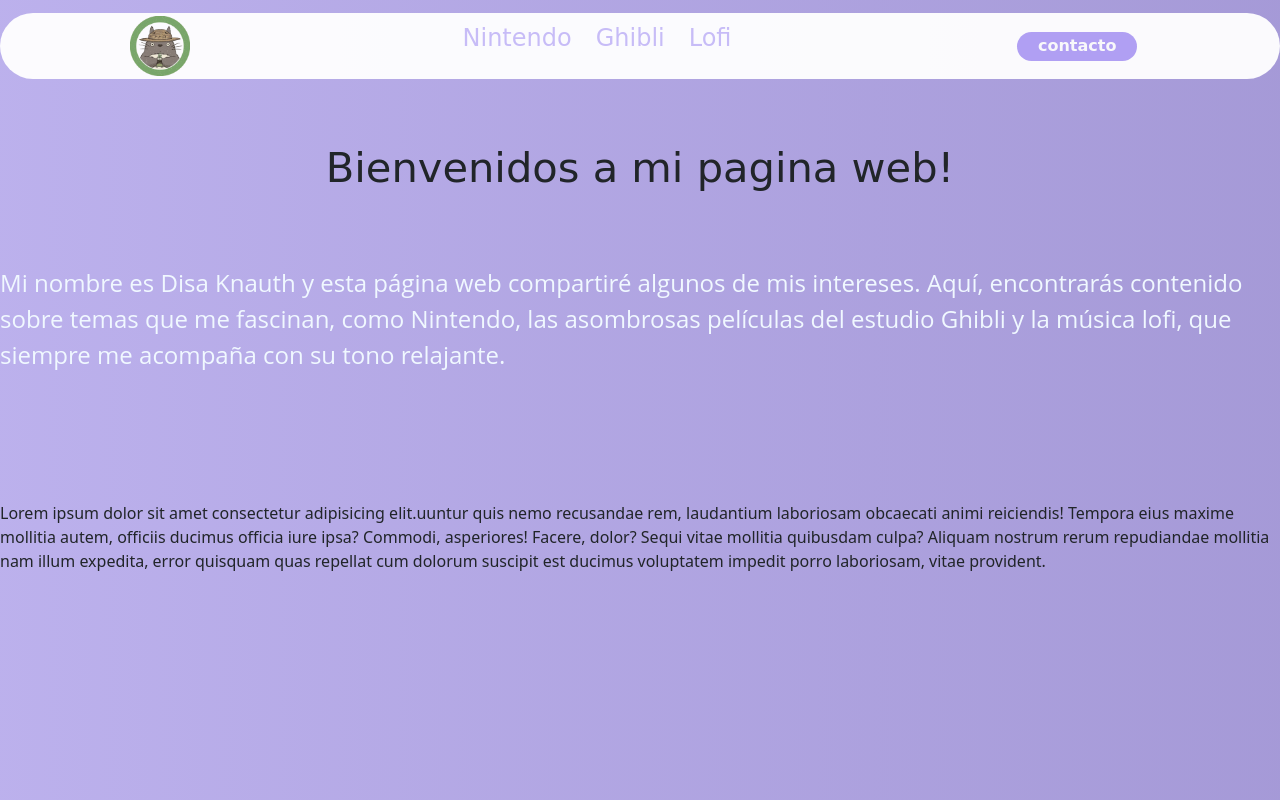
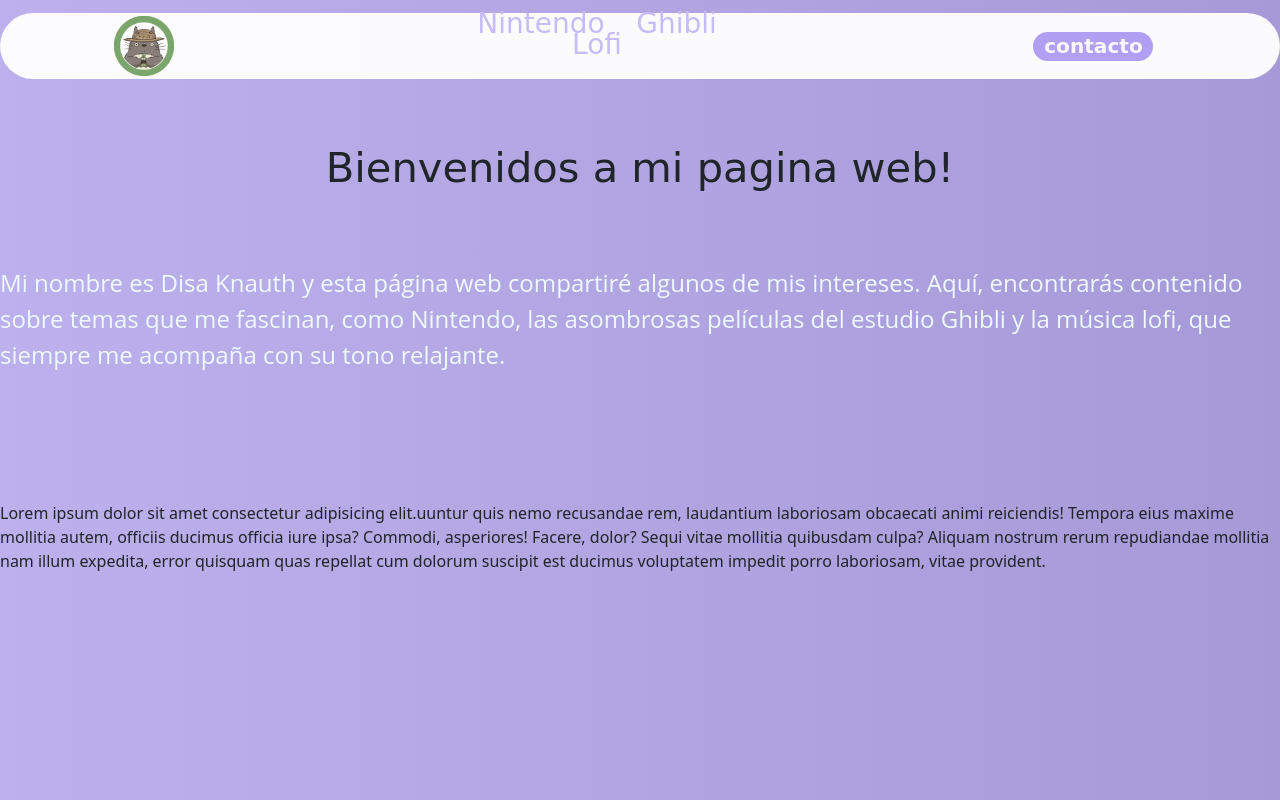
Before and after one commit to Disa11/cs50w-project0, a plain HTML site: page templates/index.html in a window 1280 px wide. Drawn offline with nearby package versions, Linux system fonts and the light colour scheme; a web font is replaced by a local one.

Commit message:
padding en el navbar

```diff
--- a/static/_navbar.scss
+++ b/static/_navbar.scss
@@ -8,7 +8,7 @@
     box-sizing: border-box;
     margin: 0;
     padding: 0;
-    font-family: 'Lobster Two', cursive;
+    font-family: 'Lobster Two', cursive !important;
 }
 
 $breakpoints: (
@@ -60,12 +60,13 @@ $breakpoints: (
         list-style: none;
         display: flex;
         justify-content: center;
-        flex-wrap: wrap;
+        flex-wrap: wrap !important;
         font-size: 6.48px !important; //antes lo tenia con 280% pero boostrap me rompia el navbar, debido a eso la propiedad de importancia.
 
         li {
             padding: 0 20px;
             margin: 0 10px;
+            line-height: 0rem !important;
         }
 
         li:hover {
@@ -109,7 +110,7 @@ $breakpoints: (
     @include media-up(xxxs) {
         height: 3.35rem;
         width: 100% !important;
-        padding: 2% 3% !important;
+        padding: 1% 1.5% !important;
 
         .logo
         {
@@ -123,11 +124,13 @@ $breakpoints: (
             padding-left: 0;
             li {
                 padding: 0 0;
+                line-height: 0rem !important;
             }
 
             a {
 
-                font-size: 0.845rem !important;
+                font-size: 0.8893rem !important;
+                padding: 0 2.5px;
             }
         }
 
@@ -135,7 +138,7 @@ $breakpoints: (
             text-decoration: none !important;
             margin-right: 0.5%;
             button {
-                font-size: 0.4rem;
+                font-size: 0.782rem;
                 width: 60px;
                 height: 17px;
             }
@@ -156,11 +159,14 @@ $breakpoints: (
         .navk-klinks {
             li {
                 padding: 0 2px;
+                line-height: 0rem !important;
+                padding: 2% 1%; //acordarse de colocarlo en todos los include
             }
 
             a {
 
-                font-size: 0.95rem !important;
+                font-size: 1.1rem !important;
+
             }
         }
 
@@ -169,7 +175,7 @@ $breakpoints: (
             margin-right: 1%;
 
             button {
-                font-size: 0.5rem;
+                font-size: 0.7856rem;
                 height: 19px;
                 width: 67px;
             }
@@ -192,6 +198,7 @@ $breakpoints: (
         .navk-klinks {
             li {
                 margin: 0 4px;
+                line-height: 0rem !important;
             }
             a {
 
@@ -204,9 +211,9 @@ $breakpoints: (
             margin-right: 1.5%;
 
             button {
-                font-size: 0.6rem;
+                font-size: 0.9rem;
                 width: 81px;
-                height: 21px;
+                height: 24px;
             }
 
         }
@@ -225,10 +232,11 @@ $breakpoints: (
         .navk-klinks {
             li {
                 margin: 0 6px;
+                line-height: 0rem !important;
             }
             a {
 
-                font-size: 1.25rem !important;
+                font-size: 1.602rem !important;
             }
         }
 
@@ -237,7 +245,7 @@ $breakpoints: (
             margin-right: 2%;
 
             button {
-                font-size: 0.7rem;
+                font-size: 0.925rem;
                 height: 23px;
                 width: 95px;
             }
@@ -258,10 +266,11 @@ $breakpoints: (
         .navk-klinks {
             li {
                 margin: 0 8px;
+                line-height: 0rem !important;
             }
             a {
 
-                font-size: 1.35rem;
+                font-size: 1.625rem;
             }
         }
 
@@ -270,7 +279,7 @@ $breakpoints: (
             margin-right: 6%;
 
             button {
-                font-size: 0.7rem;
+                font-size: 1.125rem;
                 height: 25px;
                 width: 105px;
             }
@@ -293,10 +302,11 @@ $breakpoints: (
         .navk-klinks {
             li {
                 margin: 0 10px;
+                line-height: none !important;
             }
             a {
 
-                font-size: 1.55rem !important;
+                font-size: 1.711rem !important;
             }
         }
 
@@ -305,7 +315,7 @@ $breakpoints: (
             margin-right: 7.2%;
 
             button {
-                font-size: 0.7rem;
+                font-size: 1.24rem;
                 height: 27px;
                 width: 113px;
             }
@@ -331,7 +341,7 @@ $breakpoints: (
             }
             a {
 
-                font-size: 1.62rem !important;
+                font-size: 1.75rem !important;
             }
         }
 
@@ -340,7 +350,7 @@ $breakpoints: (
             margin-right: 7.6%;
 
             button {
-                font-size: 1rem;
+                font-size: 1.258rem;
                 width: 120px;
                 height: 29px;
             }
@@ -364,10 +374,11 @@ $breakpoints: (
         .navk-klinks {
             li {
                 margin: 0 15px;
+                line-height: 0rem !important;
             }
             a {
 
-                font-size: 1.75rem !important;
+                font-size: 1.8rem !important;
             }
         }
 
@@ -376,7 +387,7 @@ $breakpoints: (
             margin-right: 8% !important;
 
             button {
-                font-size: 1.08rem;
+                font-size: 1.3rem;
                 height: 32px !important;
                 width: 130px !important;
             }
--- a/static/script.js
+++ b/static/script.js
@@ -1,3 +1,5 @@
+var preloader = document.getElementById("preloader");
+const element = document.getElementsByClassName("tagvisibility");
 
 function loader() {
   preloader.style.display = "none";
@@ -8,7 +10,4 @@ function loader() {
   }
 }
 
-var preloader = document.getElementById("preloader");
-const element = document.getElementsByClassName("tagvisibility");
-
 window.addEventListener("load", setTimeout(loader, 500)); //Funcion para mostrar aunque sea un segundo la animacion xd ya que la pagina aun no e smuy pesada
```
Also changed, not shown: static/style.css, 1 other file.
